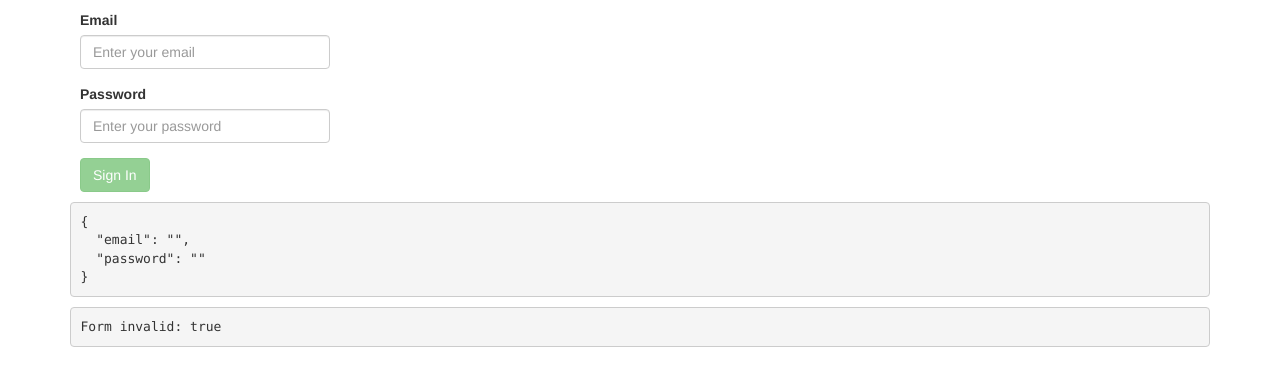
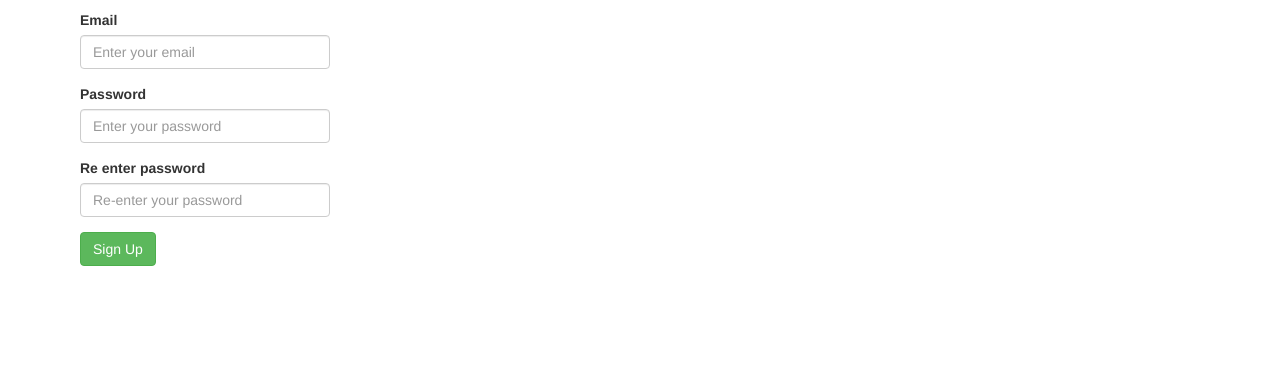
Before and after one commit to vanpho93/form1901, an Angular app: page / in a window 1280 px wide. Shown: the top 386 px of the page. Built offline with nearby package versions, Linux system fonts and the light colour scheme.

Commit message:
form sign up

```diff
--- a/src/app/app.component.html
+++ b/src/app/app.component.html
@@ -1,3 +1,3 @@
 <div class="container">
-  <app-sign-in></app-sign-in>
+  <app-form-sign-up></app-form-sign-up>
 </div>
--- a/src/app/app.module.ts
+++ b/src/app/app.module.ts
@@ -4,11 +4,13 @@ import { ReactiveFormsModule, FormsModule } from '@angular/forms';
 
 import { AppComponent } from './app.component';
 import { SignInComponent } from './sign-in/sign-in.component';
+import { FormSignUpComponent } from './form-sign-up/form-sign-up.component';
 
 @NgModule({
   declarations: [
     AppComponent,
-    SignInComponent
+    SignInComponent,
+    FormSignUpComponent
   ],
   imports: [
     BrowserModule,
--- /dev/null
+++ b/src/app/form-sign-up/form-sign-up.component.html
@@ -0,0 +1,31 @@
+<form
+  class="form-group"
+  style="margin: 10px; width: 250px;"
+>
+  <div class="form-group">
+    <label for="">Email</label>
+    <input
+      class="form-control"
+      placeholder="Enter your email"
+    >
+  </div>
+  <div class="form-group">
+    <label for="">Password</label>
+    <input
+      type="password"
+      class="form-control"
+      placeholder="Enter your password"
+    >
+  </div>
+  <div class="form-group">
+    <label for="">Re enter password</label>
+    <input
+      type="password"
+      class="form-control"
+      placeholder="Re-enter your password"
+    >
+  </div>
+  <button class="btn btn-success">
+    Sign Up
+  </button>
+</form>
--- /dev/null
+++ b/src/app/form-sign-up/form-sign-up.component.ts
@@ -0,0 +1,15 @@
+import { Component, OnInit } from '@angular/core';
+
+@Component({
+  selector: 'app-form-sign-up',
+  templateUrl: './form-sign-up.component.html',
+  styleUrls: ['./form-sign-up.component.css']
+})
+export class FormSignUpComponent implements OnInit {
+
+  constructor() { }
+
+  ngOnInit() {
+  }
+
+}
--- a/src/app/sign-in/sign-in.component.css
+++ b/src/app/sign-in/sign-in.component.css
@@ -0,0 +1,3 @@
+input.ng-touched.ng-invalid {
+    border-color: chocolate;
+}
--- a/src/app/sign-in/sign-in.component.html
+++ b/src/app/sign-in/sign-in.component.html
@@ -12,7 +12,7 @@
       formControlName="email"
     >
     <i *ngIf="emailInvalid">
-      Email không hợp lệ
+      {{ emailErrorMessage }}
     </i>
   </div>
   <div class="form-group">
--- a/src/app/sign-in/sign-in.component.ts
+++ b/src/app/sign-in/sign-in.component.ts
@@ -13,13 +13,13 @@ export class SignInComponent implements OnInit {
 
   ngOnInit() {
     this.formSignIn = this.fb.group({
-      email: ['', Validators.email],
+      email: ['', [Validators.required, gmail]],
       password: ['', [Validators.required, Validators.minLength(4)]]
     });
   }
 
   signIn() {
-    console.log(this.formSignIn);
+    console.log(this.formSignIn.get('email'));
   }
 
   get emailInvalid() {
@@ -27,8 +27,21 @@ export class SignInComponent implements OnInit {
     return emailControl.touched && emailControl.invalid;
   }
 
+  get emailErrorMessage() {
+    const emailControl = this.formSignIn.get('email');
+    const { gmail, required } = emailControl.errors;
+    if (required) return 'Email không được bỏ trống';
+    if (gmail) return 'Email phải là gmail';
+  }
+
   get passwordInvalid() {
     const passwordControl = this.formSignIn.get('password');
     return passwordControl.touched && passwordControl.invalid;
   }
 }
+
+function gmail(control: FormControl) {
+  const value: string = control.value;
+  const isGmail = value.trim().endsWith('@gmail.com');
+  return isGmail ? null : { gmail: true };
+}
--- a/tslint.json
+++ b/tslint.json
@@ -10,7 +10,7 @@
       true,
       "check-space"
     ],
-    "curly": true,
+    "curly": false,
     "eofline": true,
     "forin": true,
     "import-blacklist": [
```
Also changed, not shown: src/app/form-sign-up/form-sign-up.component.css (added), 1 other file (tests, documents, lock files or other folders).
